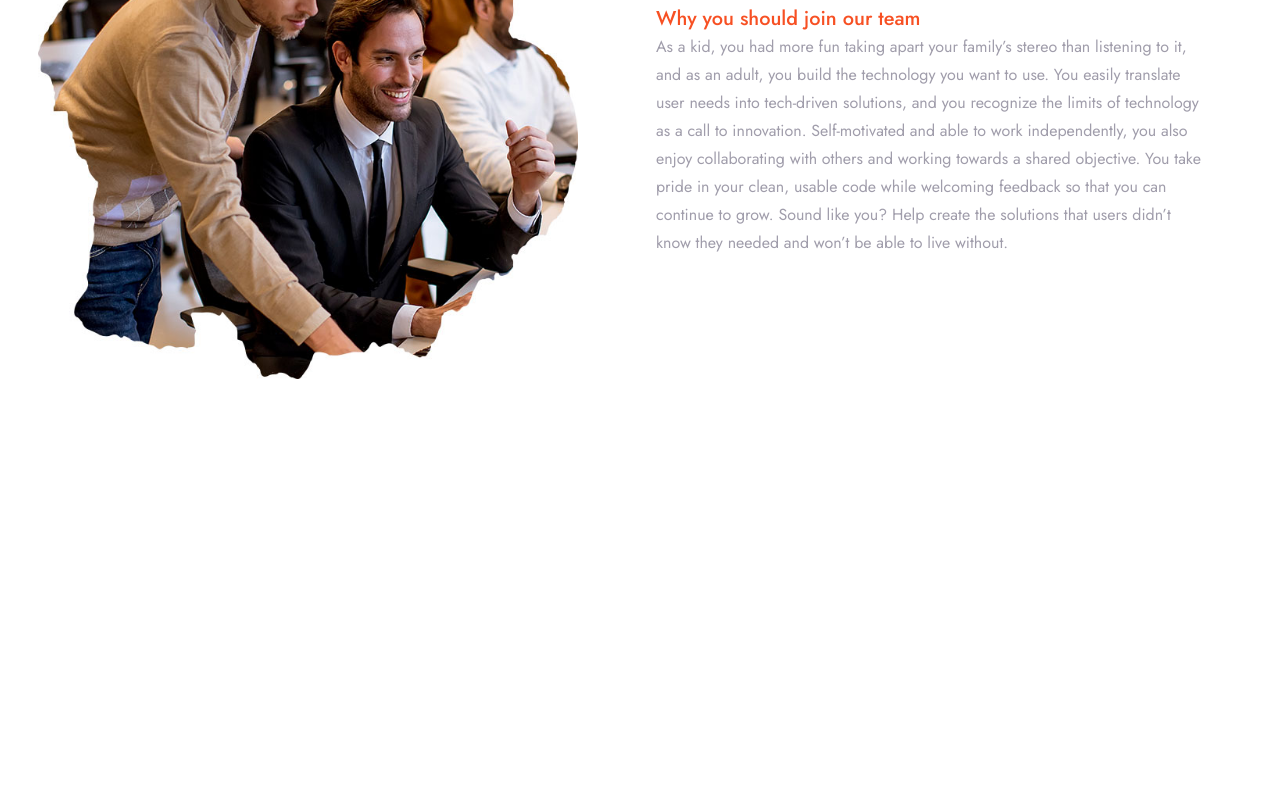
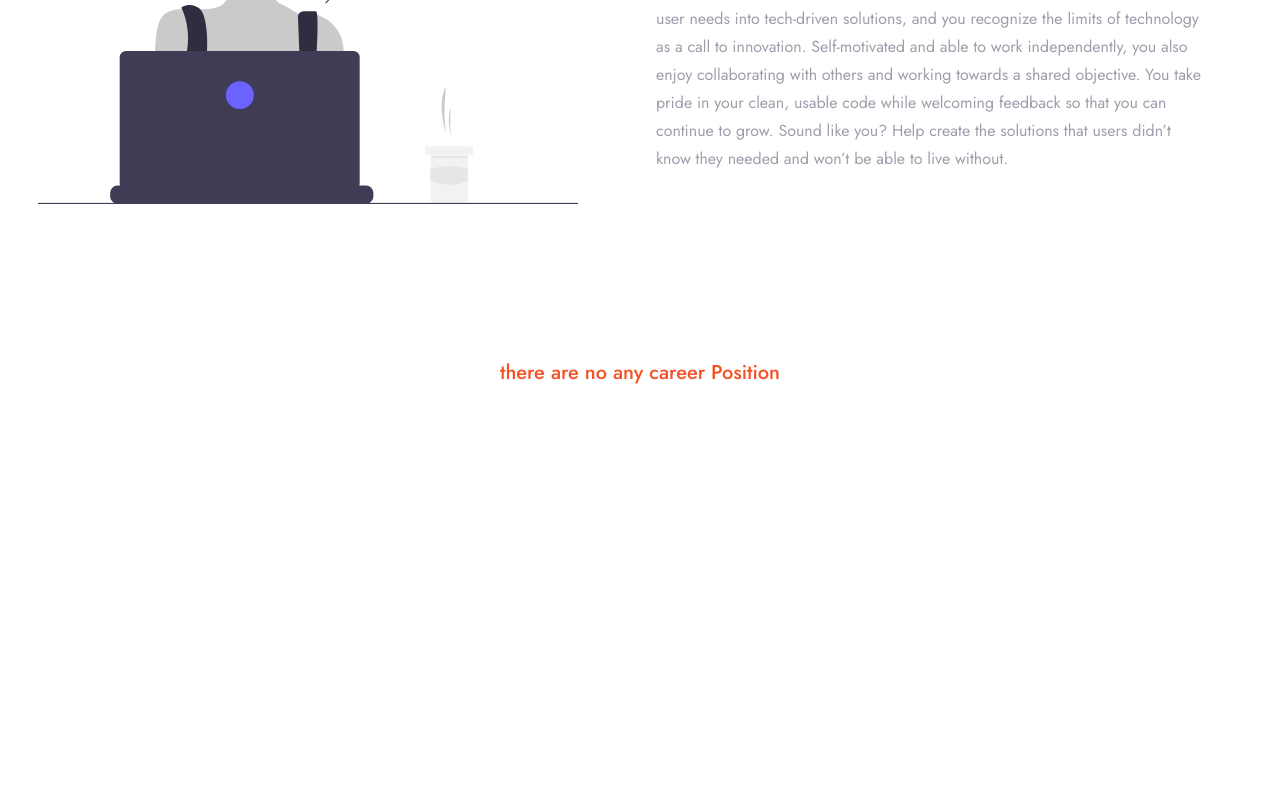
Before and after one commit to Prabodashan/Portfolio-Website, a plain HTML site: page careers.html in a window 1280 px wide. Shown: the part 253-1043 px from the top of the page. Drawn offline with nearby package versions, Linux system fonts and the light colour scheme.

Commit message:
image updated

```diff
--- a/careers.html
+++ b/careers.html
@@ -36,7 +36,7 @@
     <!--------About---->
     <section class="about" id="about">
       <div class="about-img">
-        <img src="img/about.jpg" />
+        <img src="img/careers.svg" />
       </div>
 
       <div class="about-text">
@@ -54,6 +54,12 @@
           that users didn’t know they needed and won’t be able to live without.
         </p>
         <!-- <a href="#" class="btn">Hire Me</a> -->
+      </div>
+    </section>
+
+    <section class="careers" id="careers">
+      <div class="about-text">
+        <h3><center>there are no any career Position</center></h3>
       </div>
     </section>
 
--- a/css/style.css
+++ b/css/style.css
@@ -229,6 +229,10 @@ header.sticky {
   background-size: cover;
   background-position: center;
   padding-bottom: 100px;
+}
+
+.welcome p {
+
 }
 
 .welcome .btn {
--- a/js/script.js
+++ b/js/script.js
@@ -27,7 +27,7 @@ sr.reveal(".home-text", { delay: 350, origin: "left" });
 sr.reveal(".home-img", { delay: 350, origin: "right" });
 
 sr.reveal(
-  ".sub-service,.about,.portfolio,.service,.cta,.contact,.welcome, .contactus,.about-data",
+  ".sub-service,.about,.portfolio,.service,.cta,.contact,.welcome, .contactus,.about-data, .careers",
   {
     delay: 200,
     origin: "bottom",
```
Also changed, not shown: about.html (+1 -1 lines), index.html (+4 -2 lines), img/about.svg (added), img/careers.svg (added), img/home.svg (added).
